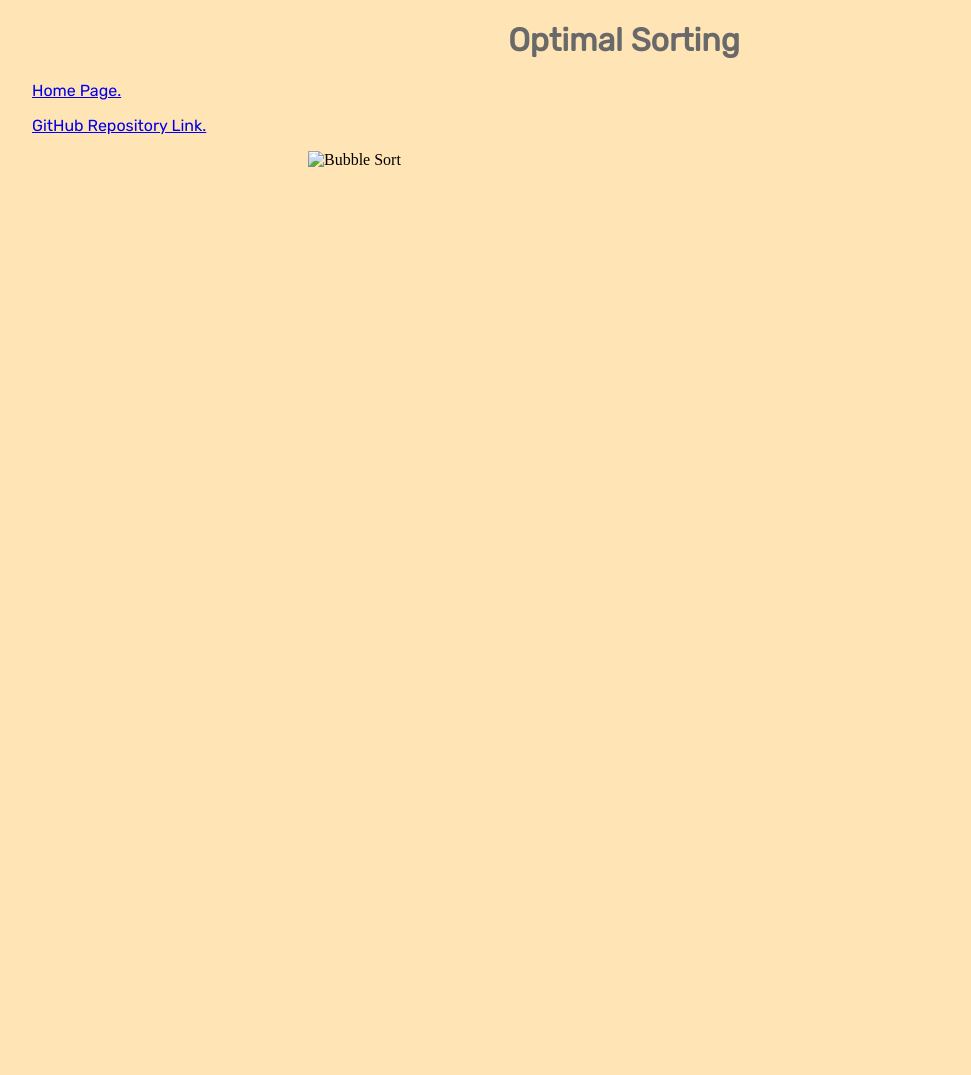
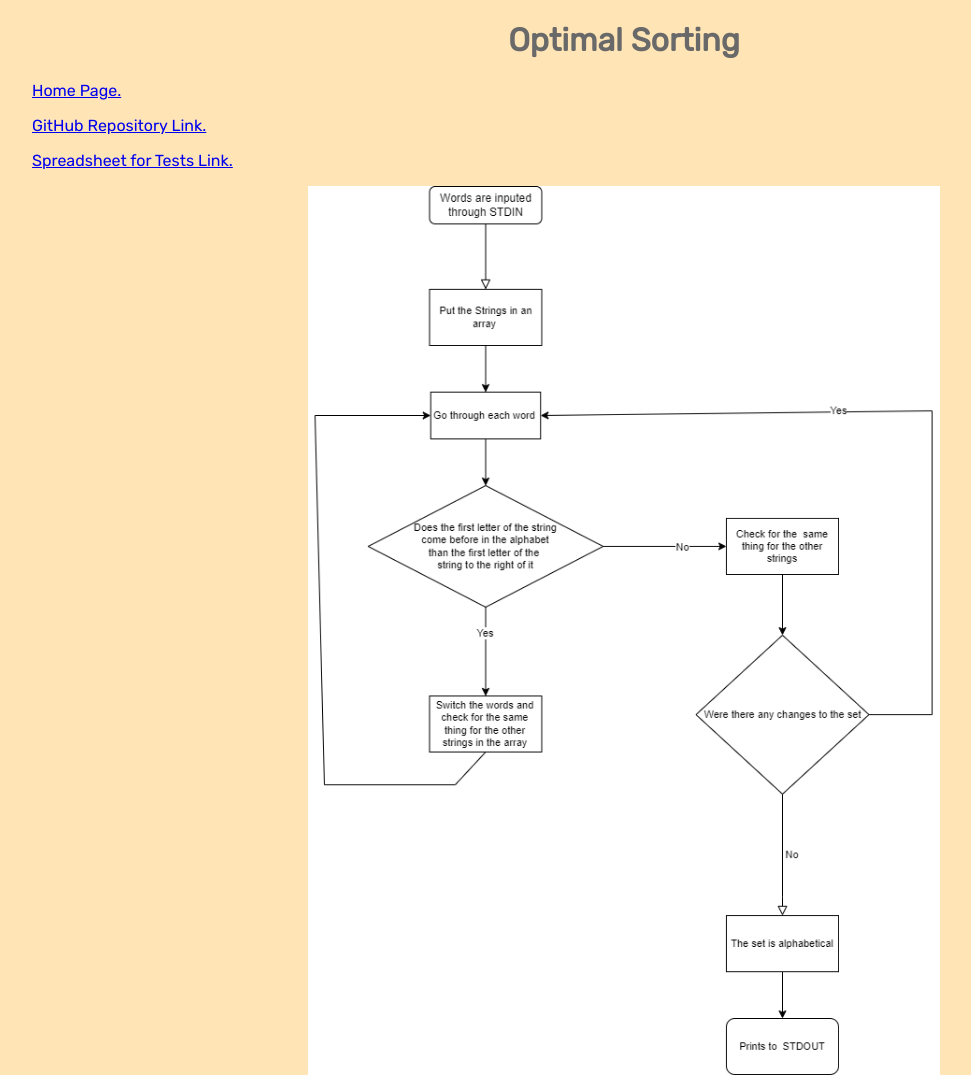
Before and after one commit to mdraeed/mdraeed.github.io, a plain HTML site: page CS-II/Projects/Optimal Sorting.html in a window 1280 px wide. Shown: the whole page, without its empty margins (16-987 px from the left). Before the commit the page ends 800 px from the top, so only its background shows below. Drawn offline with Linux system fonts and the light colour scheme.

Commit message:
Optimizations

```diff
--- a/CS-II/Projects/Optimal Sorting.html
+++ b/CS-II/Projects/Optimal Sorting.html
@@ -12,6 +12,9 @@
     <h1>Optimal Sorting</h1>
     <p>    <a href="../index.html">Home Page.</a> </p>
     <p>    <a href="https://github.com/mdraeed/Sorting-Project">GitHub Repository Link.</a> </p>
-    <img src="Bubble Sort.png" alt="Bubble Sort" border="0">
+    <p> </p>
+    <p> <a href="https://docs.google.com/spreadsheets/d/1uX1lt6KEbpSO5QfXwEIs8SVTGdAOERFB-jw2-rXBBi8/edit#gid=0">Spreadsheet for Tests Link.</a> </p>
+    <p> </p>
+    <img src="Bubble Sort.drawio.png" alt="Bubble Sort" border="0">
   </body>
   </html>
```
Also changed, not shown: CS-II/Projects/Bubble Sort.drawio.png (added).
